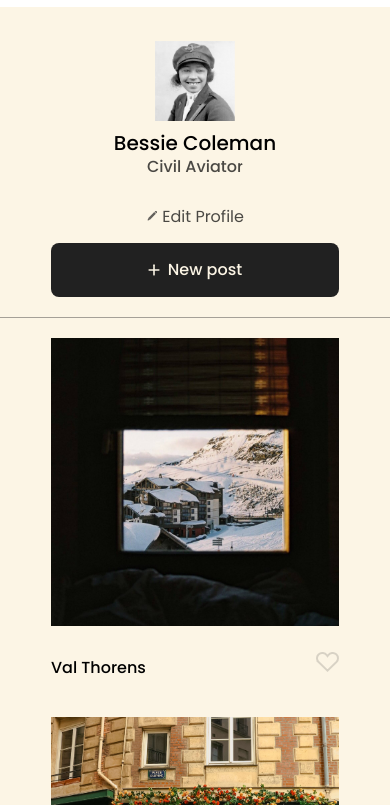
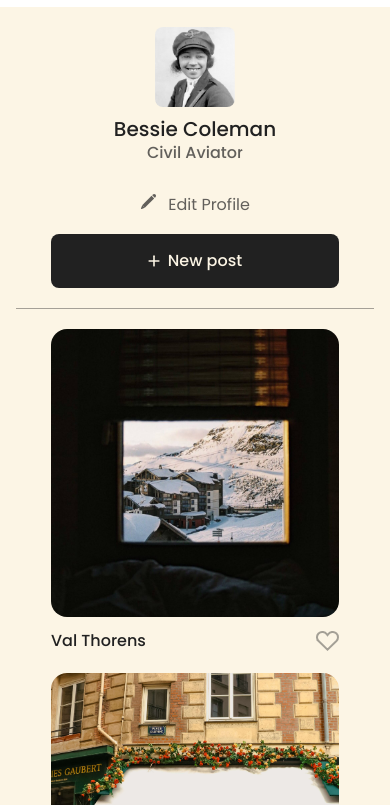
Before and after one commit to marypro1/se_project_spots, a plain HTML site: page index.html in a window 390 px wide. Shown: the part 39-844 px from the top of the page. Drawn offline with Linux system fonts and the light colour scheme.

Commit message:
2review changes

```diff
--- a/blocks/card.css
+++ b/blocks/card.css
@@ -8,46 +8,54 @@
   width: 100%;
   object-fit: cover;
   display: block;
+  border-radius: 16px;
 }
 
 .card__content {
   display: flex;
   align-items: center;
   justify-content: space-between;
+  margin-top: 12px;
 }
 
 .card__title {
   font-weight: 500;
   font-size: 20px;
   line-height: 1.2;
-  margin: 12px 0 0 0;
+  margin: 0px;
+  color: #212121;
+  line-height: 24px;
+  text-overflow: ellipsis;
+  white-space: nowrap;
+  overflow: hidden;
+  max-width: 353px;
 }
 
 .card__like-button {
-  background-image: url(../images/heart.Icon.svg);
+  background-image: url(../images/transparentheart.svg);
   width: 23px;
   height: 20px;
   border: none;
   background-color: transparent;
-  opacity: 40%;
+}
+
+.card__like-button:hover {
+  background-image: url(../images/State=Hover.svg);
+  cursor: pointer;
 }
 
 @media screen and (max-width: 427px) {
   .card {
     width: 288px;
-    gap: 12px;
   }
 
   .card__title {
     font-size: 16px;
+    max-width: 250px;
   }
 
   .card__image {
     height: 288px;
     width: 288px;
-    left: 16px;
-    border-bottom-width: 1px;
-    padding-bottom: 20px;
-    gap: 20px;
   }
 }
--- a/blocks/cards.css
+++ b/blocks/cards.css
@@ -3,17 +3,20 @@
 
 .cards__list {
   list-style-type: none;
-  padding: 0;
+  padding: 0px;
   margin: 0;
   display: grid;
   grid-template-columns: repeat(auto-fit, 413px);
   justify-content: center;
   gap: 40px 20px;
   border-bottom: 1px rgba(33, 33, 33, 0.4) solid;
+  padding-bottom: 40px;
 }
 
 @media screen and (max-width: 627px) {
   .cards__list {
     grid-template-columns: repeat(auto-fit, 288px);
+    gap: 20px 10px;
+    padding-bottom: 20px;
   }
 }
--- a/blocks/content.css
+++ b/blocks/content.css
@@ -1,3 +1,3 @@
 .content{
-  padding: 0 20px
+  padding: 0 16px;
 }
--- a/blocks/foorter.css
+++ b/blocks/footer.css
@@ -1,11 +1,10 @@
-.foorter {
+.footer {
   text-align: center;
-  top: 1340px;
-  left: 668px;
-  font-family: Poppins;
+  font-family: Poppins, Arial, Helvetica, sans-serif;
   font-weight: 400;
   font-size: 16px;
   line-height: 100%;
-  letter-spacing: 0%;
   padding: 60px 0;
+  color: #212121;
+  opacity: 70%;
 }
--- a/blocks/profile.css
+++ b/blocks/profile.css
@@ -9,6 +9,7 @@
   margin-right: 20px;
   height: 190px;
   width: 190px;
+  border-radius: 8px;
 }
 
 .profile__column {
@@ -24,7 +25,7 @@
 
 .profile__name {
   margin: 0 0 12px;
-  font-family: Poppins;
+  font-family: Poppins, Arial, Helvetica, sans-serif;
   font-weight: 500;
   font-size: 32px;
   line-height: 100%;
@@ -34,11 +35,12 @@
   -webkit-line-clamp: 3;
   -webkit-box-orient: vertical;
   max-width: 420px;
+  color: #212121;
 }
 
 .profile__description {
   margin: 0;
-  font-family: Poppins;
+  font-family: Poppins, Arial, Helvetica, sans-serif;
   font-weight: 500;
   font-size: 16px;
   line-height: 100%;
@@ -48,17 +50,29 @@
   -webkit-line-clamp: 3;
   -webkit-box-orient: vertical;
   max-width: 420px;
+  color: #212121;
+  opacity: 70%;
 }
 
 .profile__button-edit {
-  width: 120px;
+  width: fit-content;
   margin-top: auto;
-  background-color: transparent;
+  background: none;
   border: none;
+  opacity: 70%;
+}
+
+.profile__button-edit:before {
+  content: "";
+  width: 16px;
+  height: 16px;
+  background: url("../images/pensil.svg") center no-repeat;
+  display: inline-block;
+  margin-right: 8px;
 }
 
 .profile__button-add {
-  margin-top: 150px;
+  margin-top: auto;
   width: 149px;
   height: 52px;
   border: 2px;
@@ -71,6 +85,10 @@
   color: #fcf5e5;
 }
 
+.profile__button-add:hover {
+  cursor: pointer;
+}
+
 .profile__plus {
   width: 12px;
   height: 12px;
@@ -80,10 +98,29 @@
   .profile {
     flex-direction: column;
     align-items: center;
-
+    padding: 20px;
   }
 
-  .profile__column{
+  .profile__name {
+    margin-bottom: 6px;
+    font-size: 20px;
+    max-width: 288px;
+    font-size: 20px;
+    letter-spacing: 0%;
+    text-align: center;
+  }
+
+  .profile__description {
+    height: 16px;
+    margin-bottom: 32px;
+    max-width: 288px;
+    text-align: center;
+    height: 16px;
+    gap: 8px;
+    border-radius: 90px;
+  }
+
+  .profile__column {
     align-items: center;
   }
 
@@ -94,33 +131,11 @@
     margin-right: 0;
   }
 
-  .profile__name {
-    margin-bottom: 6px;
-    font-size: 20px;
-    max-width: 288px;
-    font-family: Poppins;
+  .profile__button-edit {
+    font-size: 16px;
     font-weight: 500px;
-    font-size: 20px;
     line-height: 100%;
-    letter-spacing: 0%;
-    text-align: center;
-  }
-
-  .profile__description {
-    margin-bottom: 32px;
-    font-size: 16px;
-    max-width: 288px;
-    text-align: center;
-    height: 16px;
-    opacity: 70%;
-    gap: 8px;
-    border-radius: 90px;
-  }
-
-  .profile__button-edit {
-    height: 16px;
-    opacity: 70%;
-    border-radius: 90px;
+    color: #212121;
   }
 
   .profile__button-add {
--- a/index.html
+++ b/index.html
@@ -4,12 +4,12 @@
     <meta charset="UTF-8" />
     <meta name="viewport" content="width=device-width, initial-scale=1.0" />
     <meta name="viewport" content="width=device-width, initial-scale=1.0" />
-    <meta name="description" content="???" />
+    <meta name="description" content="spot" />
     <meta name="author" content="Mary Kerr" />
-    <meta name="keywords" content="HTML, CSS" ?? />
+    <meta name="keywords" content="HTML, CSS" />
     <link rel="stylesheet" href="./pages/index.css" />
     <title>Spots</title>
-    <link rel="icon" href="./assets/favicon.ico" type="image/x-icon" />
+    <link rel="icon" href="./favicon.ico" type="image/x-icon" />
   </head>
   <body>
     <div class="page">
@@ -27,17 +27,16 @@
             <h1 class="profile__name">Bessie Coleman</h1>
             <p class="profile__description">Civil Aviator</p>
             <button class="profile__button-edit" type="button">
-              <img
-                src="./images/pensil.svg"
-                alt="pensil-icon"
-                class="profile__icon"
-              />
               Edit Profile
             </button>
           </div>
 
           <button class="profile__button-add" type="button">
-            <img src="./images/plusicon.svg" alt="plus-icon" class="profile__plus"/>New post
+            <img
+              src="./images/plusicon.svg"
+              alt="plus-icon"
+              class="profile__plus"
+            />New post
           </button>
         </section>
         <section class="cards page__section">
@@ -84,7 +83,7 @@
                 class="card__image"
               />
               <div class="card__content">
-                <h2 class="card__title">A very long bridge, over the...</h2>
+                <h2 class="card__title">A very long bridge, over the</h2>
                 <button type="button" class="card__like-button"></button>
               </div>
             </li>
@@ -115,10 +114,9 @@
           </ul>
         </section>
       </main>
-      <footer class="foorter">
-        <p> 2023 &#169 Spots</p>
- </footer>
-
+      <footer class="footer">
+        <p>2023 &copy; Spots</p>
+      </footer>
     </div>
   </body>
 </html>
--- a/pages/index.css
+++ b/pages/index.css
@@ -1,9 +1,9 @@
 @import url(../vendor/normalize.css);
+@import url(../vendor/fonts.css);
 @import url(../blocks/header.css);
 @import url(../blocks/page.css);
-@import url(..blocks/content.css);
+@import url(../blocks/content.css);
 @import url(../blocks/profile.css);
 @import url(../blocks/card.css);
 @import url(../blocks/cards.css);
-@import url(../vendor/fonts.css);
-@import url(../blocks/foorter.css);
+@import url(../blocks/footer.css);
```
Also changed, not shown: images/State=Hover.svg (added), images/Union.svg (added), images/transparentheart.svg (added), 1 other file.
